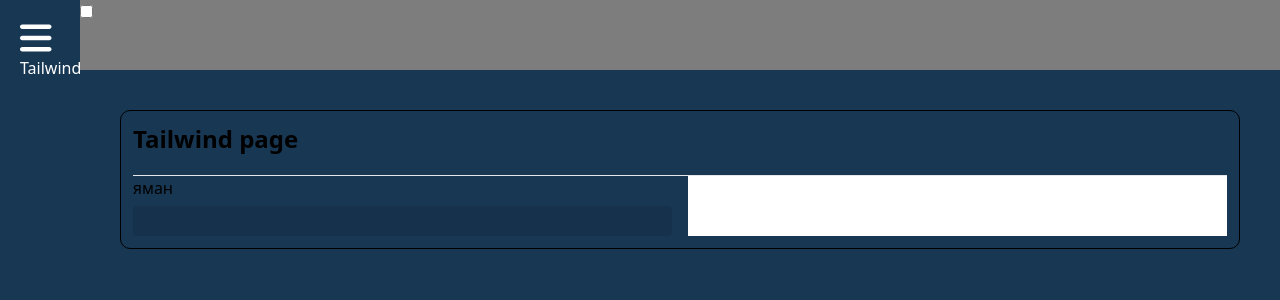
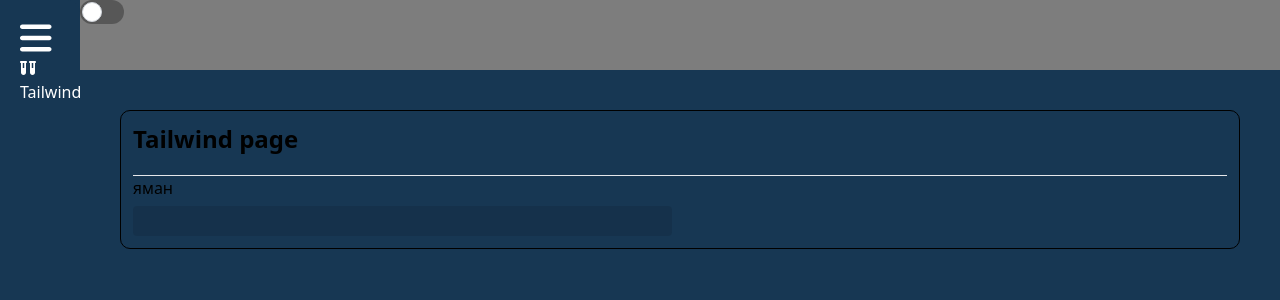
Before and after one commit to bourbakiii/admin-panel, a Vue app: page /tailwind in a window 1280 px wide. Shown: the top 300 px of the page. Built offline with nearby package versions, Linux system fonts and the light colour scheme.

Commit message:
Switcher

```diff
--- a/src/assets/scss/transitions.scss
+++ b/src/assets/scss/transitions.scss
@@ -1,5 +1,6 @@
 input, button, a {
   transition: $transition;
+  cursor: pointer;
 }
 
 .transitioned{
--- a/src/components/Navigation.vue
+++ b/src/components/Navigation.vue
@@ -1,15 +1,18 @@
 <template>
   <nav class="navigation">
-    <input type="checkbox" v-model="dark_mode"/>
+    <Switcher v-model="the_variable"/>
   </nav>
 </template>
-<script>
+<script setup>
+import Switcher from "@/components/Switcher.vue"
+import {ref} from "vue";
 
+const the_variable = ref(false);
 </script>
 <style lang="scss">
-.navigation{
-  width:100%;
-  height:70px;
-  background-color: rgba(125,125,125);
+.navigation {
+  width: 100%;
+  height: 70px;
+  background-color: rgba(125, 125, 125);
 }
 </style>
--- a/src/components/Sidebar/Index.vue
+++ b/src/components/Sidebar/Index.vue
@@ -10,7 +10,7 @@
     <div class="sidebar__links">
       <SidebarLink v-for="{name,path,fa_icon} in routesMap" :to="path">
         <template v-slot:icon>
-          <font-awesome-icon :icon="'fa-solid' + icon"/>
+          <font-awesome-icon :icon="'fa-solid ' + fa_icon"/>
         </template>
         <template v-slot:content>{{ name }}</template>
       </SidebarLink>
--- /dev/null
+++ b/src/components/Switcher.vue
@@ -0,0 +1,34 @@
+<template>
+  <label for="default-toggle" class="inline-flex relative items-center cursor-pointer">
+    <input @change="$emit('update:modelValue', $event.target.checked)" type="checkbox" value="" id="default-toggle"
+           class="sr-only peer">
+    <div
+        class="
+        w-11
+        h-6
+        bg-black/[.3]
+        peer-focus:outline-none
+        peer-focus:ring-1
+        peer-focus:ring-main
+        rounded-full
+        peer
+        peer-checked:after:translate-x-full
+        peer-checked:after:border-white
+        after:content-['']
+        after:absolute
+        after:top-[2px]
+        after:left-[2px]
+        after:bg-white
+        after:border-gray-300
+        after:border
+        after:rounded-full
+        after:h-5
+        after:w-5
+        after:transition-all
+        peer-checked:bg-white/[.3]"></div>
+  </label>
+
+</template>
+<script setup>
+const loggy = () => console.log(12312);
+</script>
--- a/src/pages/Tailwind.vue
+++ b/src/pages/Tailwind.vue
@@ -7,12 +7,11 @@
           item
         }}
       </InputBlock>
-      <input v-model="some_value" type="text">
     </div>
   </div>
 </template>
 <script setup>
-import InputBlock from "../components/InputBlock.vue";
+import InputBlock from "@/components/InputBlock.vue";
 import {ref} from "vue";
 
 const some_value = ref(null);
```
